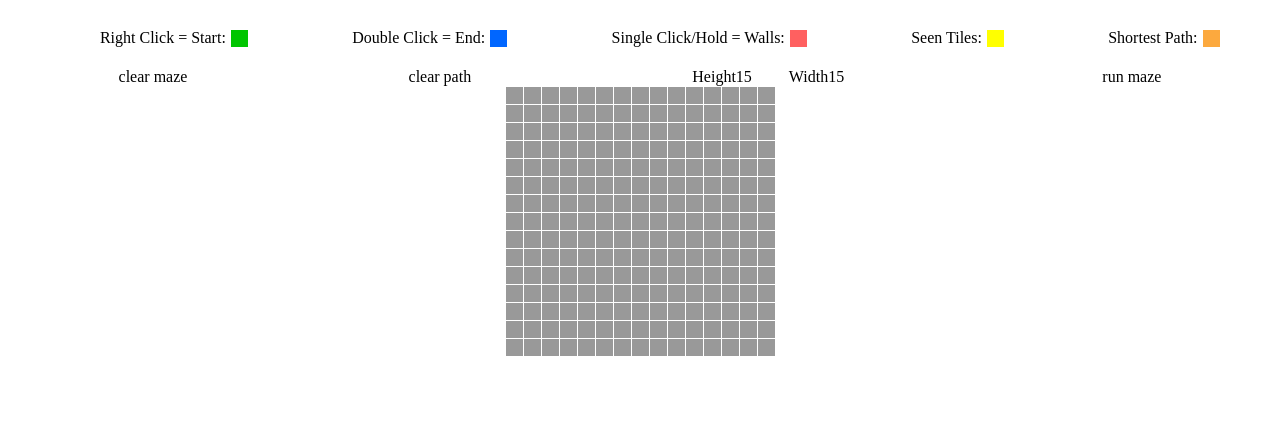
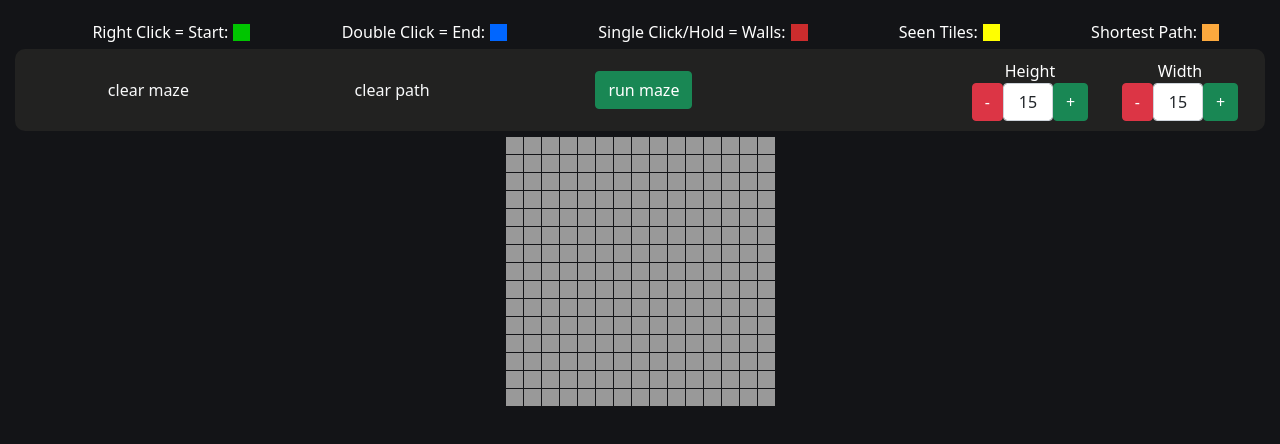
Before and after one commit to semanticsatiation/maze-runner, an Angular app: page / in a window 1280 px wide. Shown: the top 444 px of the page. Built offline with nearby package versions, Linux system fonts and the light colour scheme.

Commit message:
improve layout

```diff
--- a/angular.json
+++ b/angular.json
@@ -31,9 +31,12 @@
               "src/assets"
             ],
             "styles": [
-              "src/styles.scss"
+              "src/styles.scss",
+              "node_modules/bootstrap/dist/css/bootstrap.min.css"
             ],
-            "scripts": []
+            "scripts": [
+              "node_modules/bootstrap/dist/js/bootstrap.min.js"
+            ]
           },
           "configurations": {
             "production": {
--- a/src/app/app.component.scss
+++ b/src/app/app.component.scss
@@ -1,9 +1,8 @@
-header, nav, h1, a,
+header, nav, h1,
 ul, li, strong, main, i,
 section, img, div, h2, p, form,
-fieldset, label, input, textarea,
-span, article, footer, time, small,
-button {
+fieldset, label, textarea,
+span, article, footer, time, small {
   margin: 0;
   padding: 0;
   border: 0;
@@ -21,32 +20,22 @@ ul {
   list-style: none;
 }
 
-img {
-  display: block;
+:host{
+  background: #4285f4;
+  color:#fff;
+  position: fixed;
+  top:0;
+  left: 0;
   width: 100%;
-  height: auto;
+  height: 100vh;
+  z-index: 100;
 }
 
-
-input[type="password"],
-input[type="email"],
-input[type="text"],
-input[type="submit"],
-textarea {
-  /*
-  Get rid of native styling. Read more here:
-  http://css-tricks.com/almanac/properties/a/appearance/
-  */
-  -webkit-appearance: none;
-  -moz-appearance: none;
-}
-
-button,
-input[type="submit"] {
-  cursor: pointer;
-}
 
 .app {
   display: flex;
   flex-direction: column;
+  padding: 15px 15px 0 15px;
+  color: white;
+  background: #131417;
 }
--- a/src/app/maze/maze.component.html
+++ b/src/app/maze/maze.component.html
@@ -1,26 +1,69 @@
 <app-tile-keys></app-tile-keys>
 
 <div class="maze-options">
-    <button [disabled]="isSolving" (click)="clearMaze()">
+
+    <div class="sub-maze">
+        <a class="link-light" href="#" (click)="clearMaze()">
             clear maze
-    </button>
+        </a>
 
-    <button [disabled]="isSolving" (click)="clearPath()">
+        <a class="link-light" href="#" (click)="clearPath()">
             clear path
-    </button>
+        </a>
 
-    <div>
-        <label for="height">Height</label>
-        <input [disabled]="isSolving" (change)="setDimensions($event, 'height')" min="0" max="50" type="number" [value]="height">
-        <label for="width">Width</label>
-        <input [disabled]="isSolving" (change)="setDimensions($event, 'width')" min="0" max="50" type="number" [value]="width">
-    </div>
-
-
-    <button [disabled]="isSolving" (click)="solve()">
+        <button type="button" class="btn btn-success" [disabled]="isSolving" (click)="solve()">
             run maze
         </button>
     </div>
+
+    <!-- <div>
+        <label for="height">Height</label>
+        <input [disabled]="isSolving" (change)="setDimensions($event, 'height')" min="1" max="50" type="number" [value]="height">
+        <label for="width">Width</label>
+        <input [disabled]="isSolving" (change)="setDimensions($event, 'width')" min="2" max="50" type="number" [value]="width">
+    </div> -->
+
+
+    <div class="buttons-container">
+        <div class="button-container">
+            <label for="height">Height</label>
+
+            <div>
+                <span>
+                    <button class="btn btn-danger btn-number" (click)="setDimensions({event: undefined, number: height - 1}, 'height')" type="button">
+                        -
+                    </button>
+                </span>
+                <input id="height" name="height" class="form-control" (change)="setDimensions({event: $event, number: undefined}, 'height')" [disabled]="isSolving" type="text" [value]="height">
+                <span>
+                    <button class="btn btn-success btn-number" (click)="setDimensions({event: undefined, number: height + 1}, 'height')" type="button">
+                        +
+                    </button>
+                </span>
+            </div>
+        </div>
+
+        <div class="button-container">
+            <label for="width">Width</label>
+
+            <div>
+                <span>
+                    <button class="btn btn-danger btn-number" (click)="setDimensions({event: undefined, number: width - 1}, 'width')" type="button">
+                        -
+                    </button>
+                </span>
+                <input id="width" name="width" class="form-control" (change)="setDimensions({event: $event, number: undefined}, 'width')" [disabled]="isSolving" type="text" [value]="width">
+                <span>
+                    <button class="btn btn-success btn-number" (click)="setDimensions({event: undefined, number: width + 1}, 'width')" type="button">
+                        +
+                    </button>
+                </span>
+            </div>
+        </div>
+    </div>
+</div>
+
+<div class="maze-container">
     <ul class="maze" (contextmenu)="$event.preventDefault()">
         <li class="row" *ngFor="let square of squares; let ri = index;">
             <div
@@ -43,3 +86,4 @@
             </div>
         </li>
     </ul>
+</div>
--- a/src/app/maze/maze.component.scss
+++ b/src/app/maze/maze.component.scss
@@ -1,12 +1,17 @@
+.maze-container {
+    display: flex;
+    flex-direction: column;
+    overflow: scroll;
+    margin: 5px;
+}
+
 .maze {
-    display: flex;
-    justify-content: center;
-    align-items: center;
-    flex-direction: column;
+    margin: auto;
 }
 
 .row {
     display: flex;
+    flex-wrap: nowrap;
 }
 
 .square {
@@ -32,10 +37,63 @@
     filter: brightness(60%);
 }
 
+.clear-options a:last-child {
+    margin-left: 7px;
+}
+
 .maze-options {
     display: flex;
-    justify-content: space-around;
+    justify-content: space-between;
+    background: #222221;
+    padding: 10px;
+    border-radius: 10px;
+
+    a {
+        text-decoration: none;
+    }
+
+    > div {
+        display: flex;
+        justify-content: space-around;
+    }
 }
+
+.sub-maze {
+    align-items: center;
+    width: 61%;
+}
+
+.buttons-container {
+    min-width: 300px;
+    max-width: 300px;
+}
+
+.button-container {
+    display: flex;
+    flex-direction: column;
+    align-items: center;
+
+    > div {
+        display: flex;
+    }
+
+    input {
+        width: 50px;
+        text-align: center;
+    }
+}
+
+
+
+
+
+
+
+
+
+
+
+
 
 .wall {
     background: rgba(255, 52, 52, 0.781);
@@ -56,3 +114,7 @@
 .seen-tile {
     background: yellow;
 }
+
+.link-light:hover {
+    filter: brightness(70%);
+}
--- a/src/app/maze/maze.component.ts
+++ b/src/app/maze/maze.component.ts
@@ -68,9 +68,7 @@ export class MazeComponent implements OnInit {
     this.clearMaze();
 
     return this.squares = [...Array(this.height)].map((item, ind) => (
-      [...Array(this.width)].map((item, ind) => (
-        0
-      ))
+      [...Array(this.width)].map((item, ind) => 0)
     ));
   }
 
@@ -105,18 +103,22 @@ export class MazeComponent implements OnInit {
   }
 
   clearMaze() {
+    if (!this.isSolving) {
       this.selected = [];
       this.start = [];
       this.end = [];
 
       this.clearPath();
     }
+  }
 
   clearPath() {
+    if (!this.isSolving) {
       this.seen = [];
       this.finalPath = [];
       this.possiblePositions = [];
       this.branchingPaths = {};
+    }
   }
 
   placeGoal(array:number[], goal:string) {
@@ -218,13 +220,25 @@ export class MazeComponent implements OnInit {
     );
   }
 
-  setDimensions(event:Event, dim:string) {
-    const target = event.target as HTMLTextAreaElement;
-    const value = parseInt(target.value);
+  setDimensions(option:{event:Event | undefined, number:number | undefined}, dim:string) {
+    let value:number;
+
+    if (option["event"] !== undefined) {
+      const target = option["event"].target as HTMLTextAreaElement;
+      value = parseInt(target.value);
+    } else {
+      value = option["number"] || 0;
+    }
+
+    if (dim === "width" && !(value > 2 && value < 100)) {
+      value = 3;
+    } else if (dim === "height" && !(value > 0 && value < 100)) {
+      value = 1;
+    }
 
     if (dim === "width") {
       this.width = value;
-    } else {
+    } else if (dim === "height") {
       this.height = value;
     }
 
--- a/src/app/tile-keys/tile-keys.component.scss
+++ b/src/app/tile-keys/tile-keys.component.scss
@@ -3,10 +3,12 @@
     flex-wrap: wrap;
     justify-content: space-around;
     align-items: center;
+    margin: 0;
 }
 
 .key-item {
     display: flex;
+    align-items: center;
     padding: 5px;
 }
 
```
Also changed, not shown: package.json (+15 -10 lines), 1 other file (tests, documents, lock files or other folders). Lines whose indentation alone changed are shown as unchanged.
